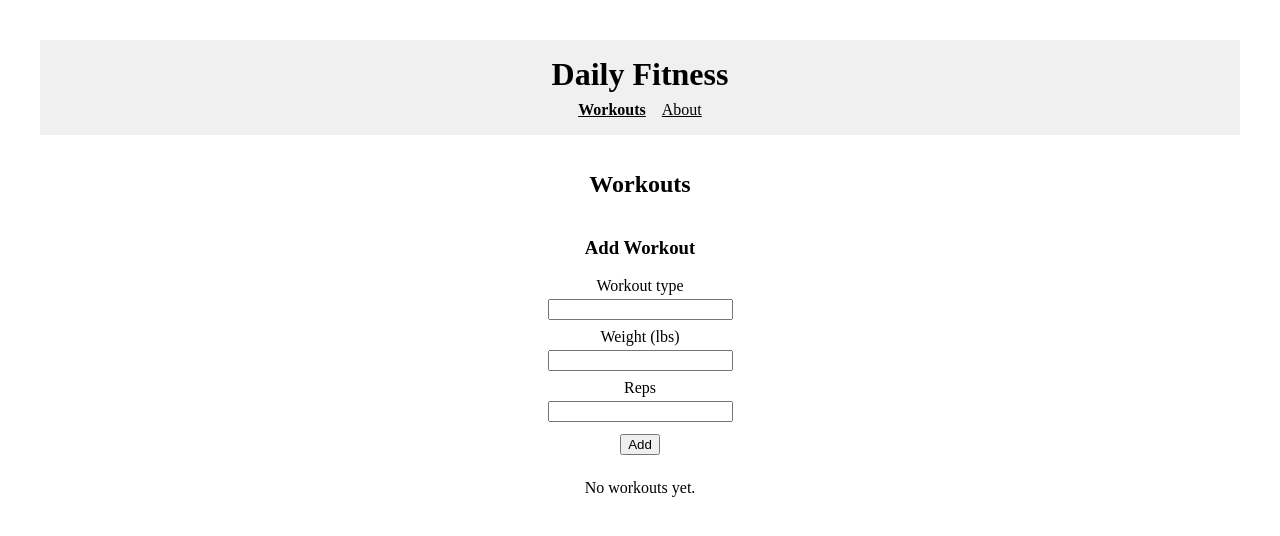
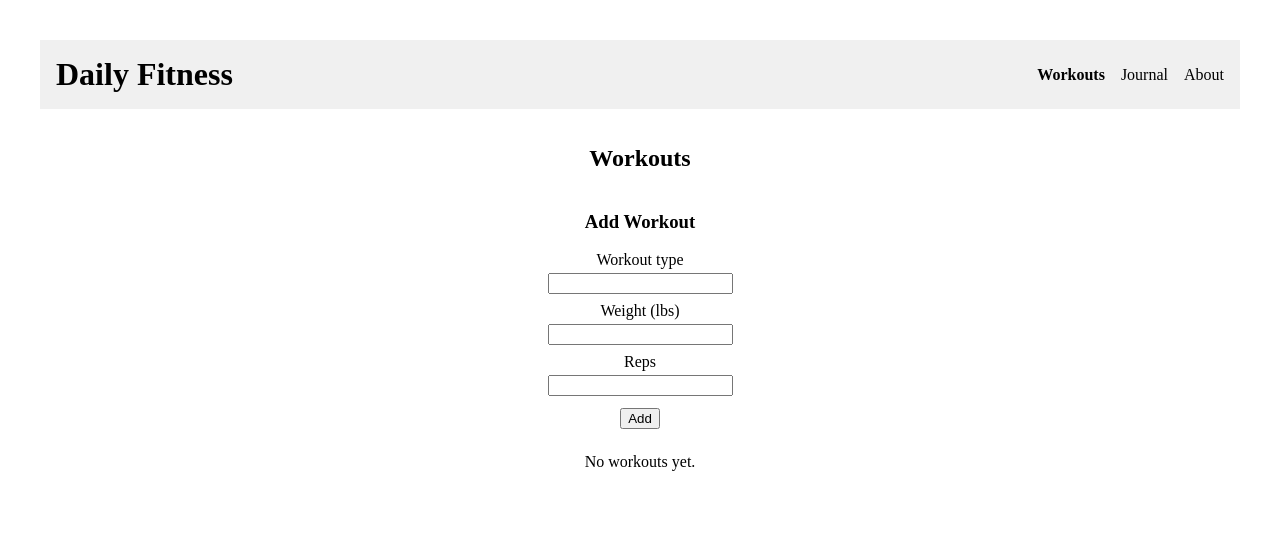
Before and after one commit to Olenka2101/fitnessApp, a React (Vite) app: page / in a window 1280 px wide. Shown: the top 536 px of the page. Built offline with nearby package versions, Linux system fonts and the light colour scheme.

Commit message:
added journal updated Layout.jsx

```diff
--- a/src/components/Layout.jsx
+++ b/src/components/Layout.jsx
@@ -3,29 +3,48 @@ import { Outlet, NavLink } from "react-router-dom";
 export default function Layout() {
   return (
     <div>
-      <header style={{ padding: "1rem", background: "#f0f0f0" }}>
-        <h1 style={{ margin: 0 }}>Daily Fitness </h1>
-        <nav style={{ marginTop: "0.5rem" }}>
+      <header style={headerStyle}>
+        <h1 style={{ margin: 0 }}>Daily Fitness</h1>
+        <nav style={navStyle}>
           <NavLink
             to="/"
             end
-            style={{ marginRight: "1rem", color: "black" }}
             className={({ isActive }) => (isActive ? "active" : "")}
+            style={linkStyle}
           >
             Workouts
           </NavLink>
           <NavLink
+            to="/journal"
+            className={({ isActive }) => (isActive ? "active" : "")}
+            style={linkStyle}
+          >
+            Journal
+          </NavLink>
+          <NavLink
             to="/about"
-            style={{ color: "black" }}
             className={({ isActive }) => (isActive ? "active" : "")}
+            style={linkStyle}
           >
             About
           </NavLink>
         </nav>
       </header>
+
       <main style={{ padding: "1rem" }}>
         <Outlet />
       </main>
     </div>
   );
 }
+
+const headerStyle = {
+  padding: "1rem",
+  background: "#f0f0f0",
+  display: "flex",
+  justifyContent: "space-between",
+  alignItems: "center",
+};
+
+const navStyle = { display: "flex", gap: "1rem" };
+const linkStyle = { color: "black", textDecoration: "none" };
```
